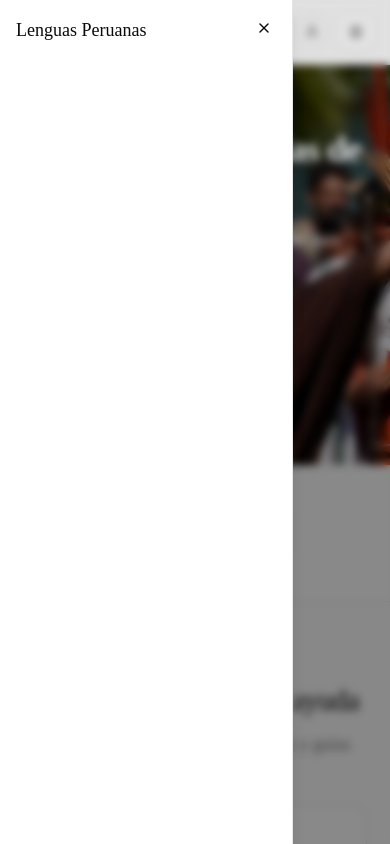
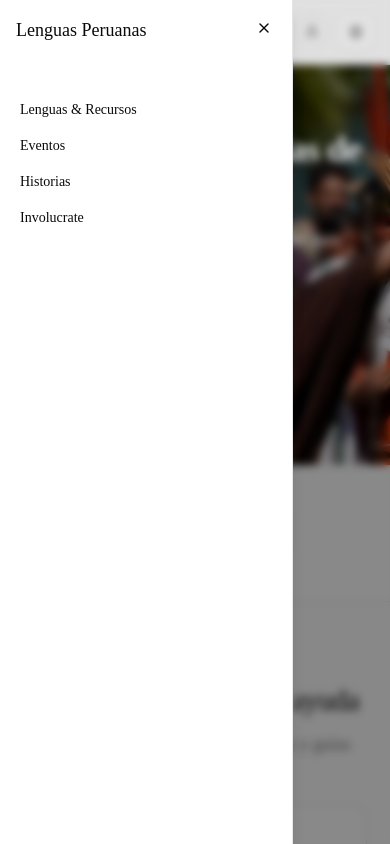
Before and after one commit to ouracademy/living-langs-peru, a Next.js app: page / in a window 390 px wide. Both pictures are taken after a click on the button "Abrir menú". Shown: the top 844 px of the page. Built offline with nearby package versions, Linux system fonts and the light colour scheme.

Commit message:
feat: add navigation in menu responsive

```diff
--- a/src/components/header.tsx
+++ b/src/components/header.tsx
@@ -63,7 +63,6 @@ export function HeaderPlataform() {
           <div className="md:hidden">
             <Sheet open={isOpen} onOpenChange={setIsOpen}>
               <SheetTrigger
-
                 className={cn(
                   buttonVariants({ variant: "outline", size: "icon" }),
                 )}
@@ -77,6 +76,17 @@ export function HeaderPlataform() {
                     Lenguas Peruanas
                   </SheetTitle>
                 </SheetHeader>
+                <nav className="mt-6 pl-5 flex flex-col gap-4">
+                  {menuItems.map((item) => (
+                    <Link
+                      key={item.label}
+                      href={item.href}
+                      onClick={() => setIsOpen(false)}
+                    >
+                      {item.label}
+                    </Link>
+                  ))}
+                </nav>
               </SheetContent>
             </Sheet>
           </div>
```
